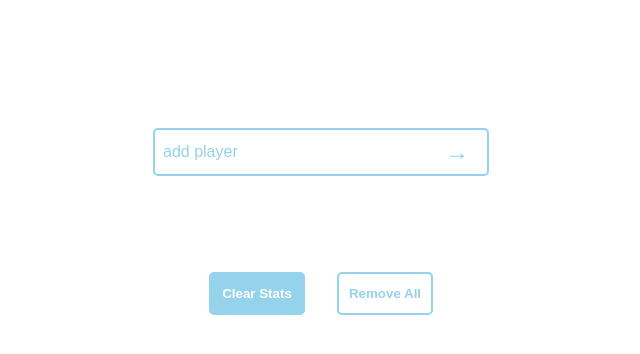
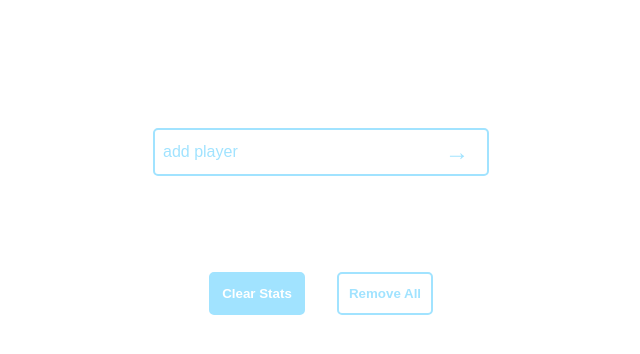
Before and after one commit to OssianN/KillerDart, a Next.js app: page / in a window 1280 px wide. Shown: the top 354 px of the page, without its empty margins (319-959 px from the left). Built offline with nearby package versions, Linux system fonts and the light colour scheme.

Commit message:
changes colors on settings buttons

```diff
--- a/components/GameSettings/gameSettings.module.css
+++ b/components/GameSettings/gameSettings.module.css
@@ -5,20 +5,21 @@
 }
 
 .settingsButton {
-  border: 2px solid #95d2ec;
-  color: #95d2ec;
+  border: 2px solid #a1e3ff;
+  color: #a1e3ff;
   background: none;
   padding: 0.75rem 0;
   width: 6rem;
   border-radius: 5px;
   cursor: pointer;
   font-weight: 700;
+  transition: 0.3s;
 }
 
 .clearButton {
-  background: #95d2ec;
+  background: #a1e3ff;
   color: white;
-  border-color: #95d2ec;
+  border-color: #a1e3ff;
 }
 
 /* .removeAllButton {
@@ -26,6 +27,6 @@
 
 @media (hover: hover) {
   .settingsButton:hover {
-    box-shadow: -3px 3px 10px #00000015;
+    transform: scale(1.05);
   }
 }
--- a/styles/Home.module.css
+++ b/styles/Home.module.css
@@ -26,13 +26,13 @@
   height: 100%;
   padding: 0 0.5rem;
   font-size: 1rem;
-  border: 2px solid #95d2ec;
+  border: 2px solid #a1e3ff;
   border-radius: 5px;
   color: #47abd8;
 }
 
 .formInput::placeholder {
-  color: #95d2ec;
+  color: #a1e3ff;
 }
 
 .submitButton {
@@ -43,7 +43,7 @@
   height: 100%;
   background: transparent;
   border: none;
-  color: #95d2ec;
+  color: #a1e3ff;
   font-size: 1.5rem;
   cursor: pointer;
 }
```
